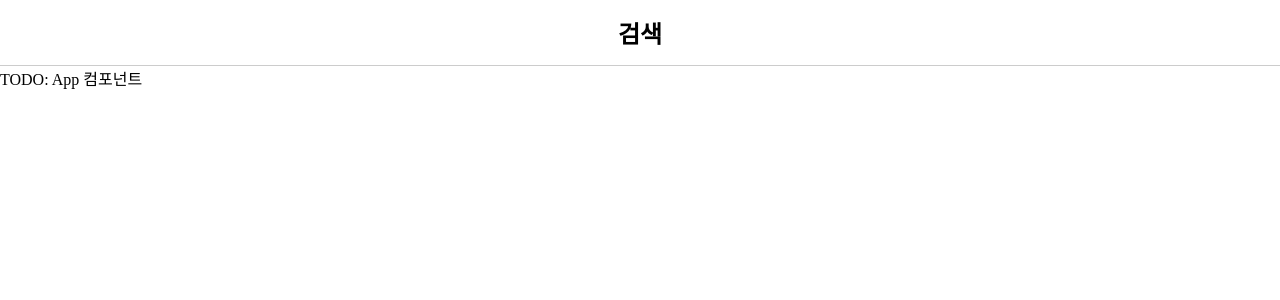
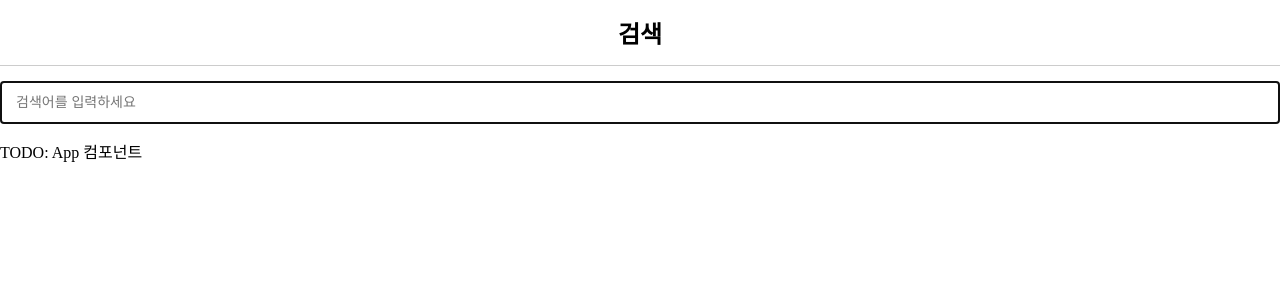
Before and after one commit to imseongtae/UI-development-using-react, a React app in the folder 3-using-components/: page / in a window 1280 px wide. Shown: the top 300 px of the page. Built offline with nearby package versions, Linux system fonts and the light colour scheme.

Commit message:
feat: Update App to include SearchForm component

```diff
--- a/3-using-components/src/App.js
+++ b/3-using-components/src/App.js
@@ -1,12 +1,37 @@
 import React from 'react';
 
 import Header from './components/Header'
+import SearchForm from './components/SearchForm';
 
 class App extends React.Component {
+  constructor() {
+    super();
+    this.state = {
+      searchKeyword: '',
+    }
+  }
+
+  handleChangeInput(value) {
+    this.setState({ searchKeyword: value });
+  }
+  search() {
+    // console.log();
+    console.log(this.state.searchKeyword);
+  }
+  handleReset() {
+    this.setState({ searchKeyword: '' })
+  }
+
   render() {
     return (
       <>
         <Header title="검색" />
+        <SearchForm
+          value={this.state.searchKeyword}
+          onChange={value => this.handleChangeInput(value)}
+          onSubmit={() => this.search()}
+          onReset={() => this.handleReset()}
+        />
         TODO: App 컴포넌트
       </>
     )
```
